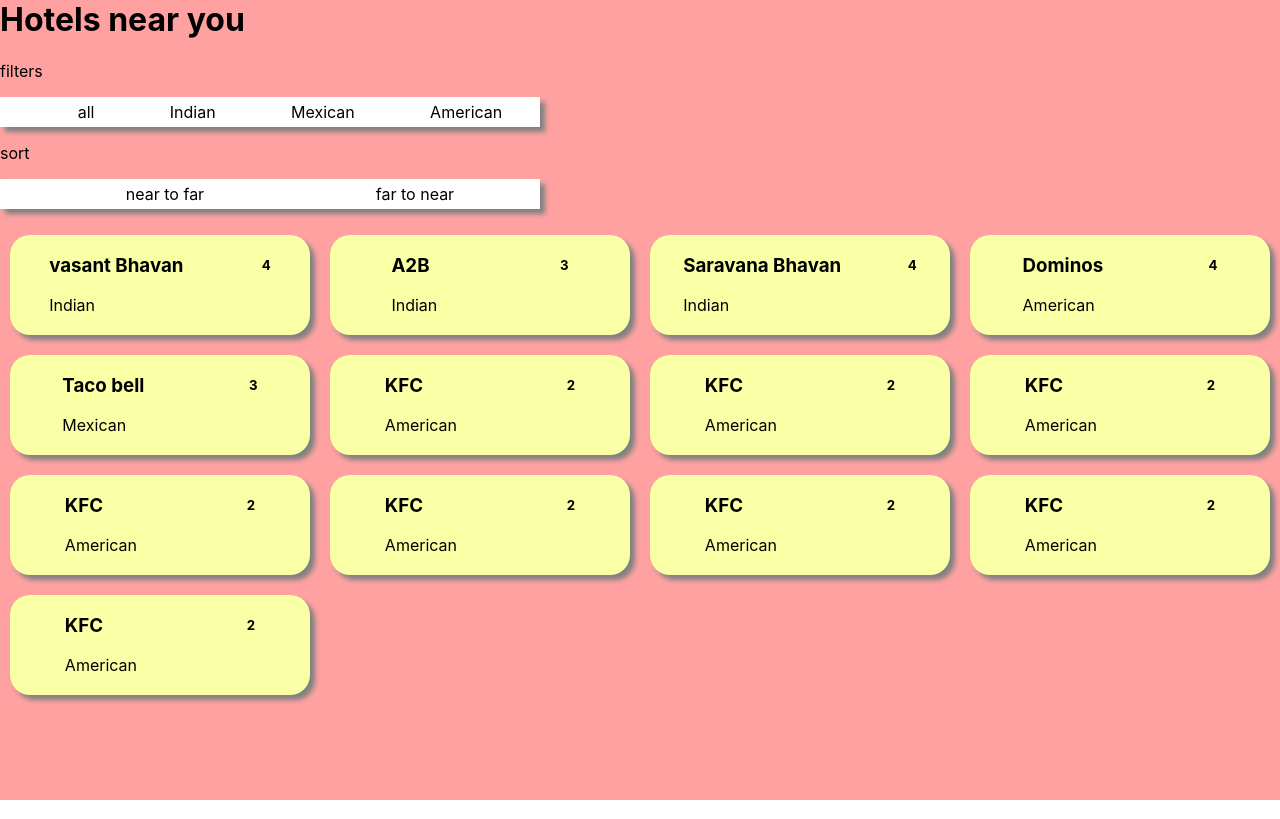
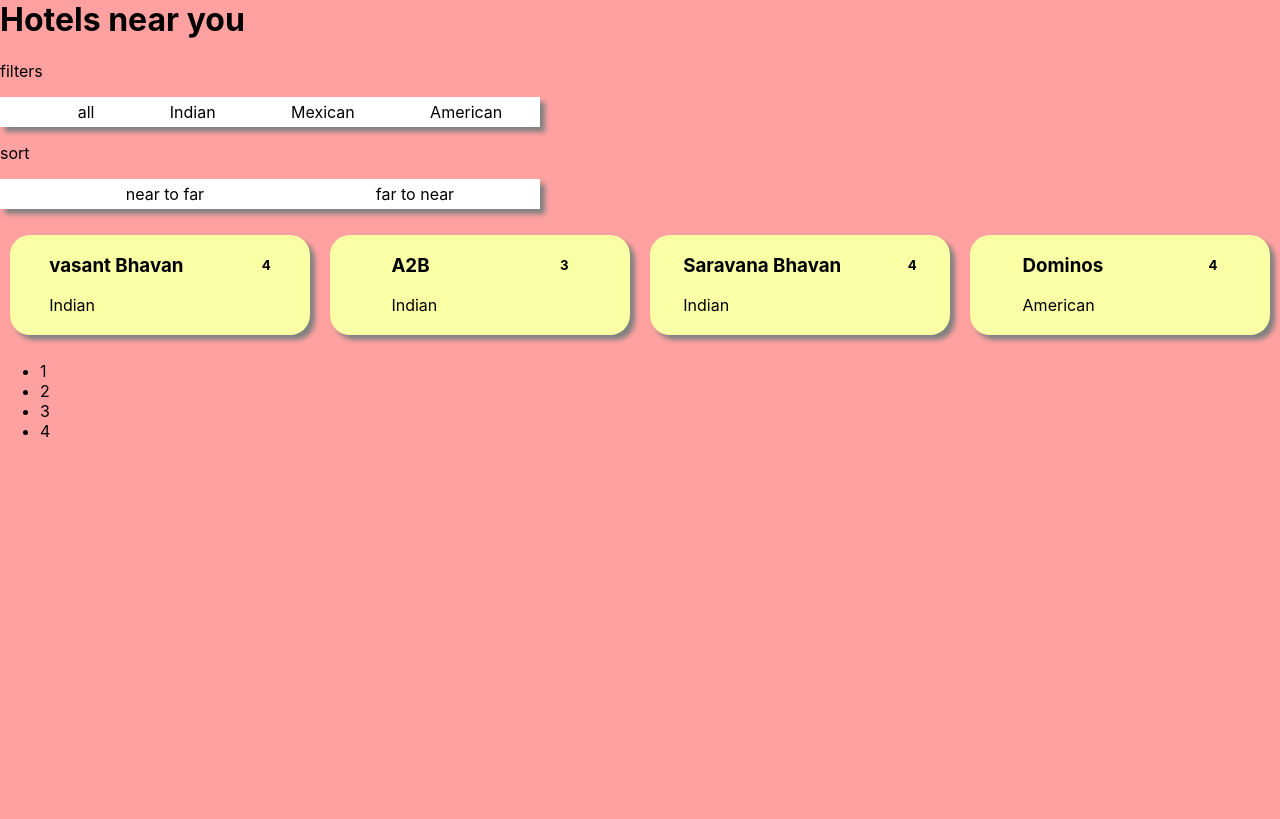
Before and after one commit to karthikarun172/Basic-React-Project, a React (Create React App) app: page / in a window 1280 px wide. Built offline with nearby package versions, Linux system fonts and the light colour scheme.

Commit message:
pagination feature

```diff
--- a/src/App.css
+++ b/src/App.css
@@ -1,9 +1,10 @@
 .mainContainer {
-  height: 100vh;
+  height: 105vh;
   width: 100%;
   background-color: #FFA1A1;
   margin-top: -21px;
   padding: 0;
+  overflow: scroll;
 }
 
 .filterAndSortContainer {
--- a/src/App.js
+++ b/src/App.js
@@ -1,6 +1,7 @@
 import { useState } from 'react';
 import './App.css';
 import CaroselCards from './Components/CaroselCards';
+import Paginate from './Components/Paginate';
 
 function App() {
   const Swiggy = [
@@ -22,9 +23,13 @@
 
   const [Data, setData] = useState(Swiggy)
   const [AllData, setAllData] = useState(Swiggy)
+  const [currentPage, setCurrentPage] = useState(1)
+  const [postPerPage, setPostPerPage] = useState(4)
+
 
   const handleFilter = (filterValue) => {
     const value = [...Swiggy];
+    setCurrentPage(1)
     if (filterValue === "all") {
       setData(AllData)
       return
@@ -37,7 +42,7 @@
   const handleSort = (distance) => {
     const distanceValue = [...Swiggy]
     if (distance === "near") {
-      const distanceNear = distanceValue.sort((a, b) => a.distance - a.distance)
+      const distanceNear = distanceValue.sort((a, b) => a.distance - b.distance)
       setData(distanceNear)
       return
     }
@@ -46,7 +51,11 @@
 
   }
 
-  console.log("done")
+  const paginate = (pageNumber) => setCurrentPage(pageNumber)
+
+  const indexOfLastPost = currentPage * postPerPage;
+  const indexOfFirstPost = indexOfLastPost - postPerPage;
+  let currentPost = Data.slice(indexOfFirstPost, indexOfLastPost)
 
   return (
     <div className='mainContainer' >
@@ -64,11 +73,13 @@
         <li onClick={() => handleSort("near")} >near to far</li>
         <li onClick={() => handleSort("far")} >far to near</li>
       </ul>
+
       <div className='CaroselContainer' >
-        {Data.map(d => (
+        {currentPost.map(d => (
           <CaroselCards name={d.hotel_Name} cusinie={d.cuisine} rating={d.rating} />
         ))}
       </div>
+      <Paginate postPerPage={postPerPage} totalPost={Swiggy.length} paginate={paginate} />
     </div>
   );
 }
--- a/src/CSS_Files/CaroselCard.css
+++ b/src/CSS_Files/CaroselCard.css
@@ -9,4 +9,5 @@
     box-shadow: 5px 5px 5px grey;
     border: none;
 
+
 }
--- /dev/null
+++ b/src/Components/Paginate.js
@@ -0,0 +1,25 @@
+import React from 'react'
+
+const Paginate = ({ postPerPage, totalPost, paginate }) => {
+
+    const pageNumbers = [];
+
+    for (let i = 1; i <= Math.ceil(totalPost / postPerPage); i++) {
+        pageNumbers.push(i)
+    }
+
+    console.log(pageNumbers);
+    return (
+        <div>
+            <ul>
+                {pageNumbers.map(number => (
+                    <li key={number}>
+                        <a onClick={() => paginate(number)}>{number}</a>
+                    </li>
+                ))}
+            </ul>
+        </div>
+    )
+}
+
+export default Paginate
```
